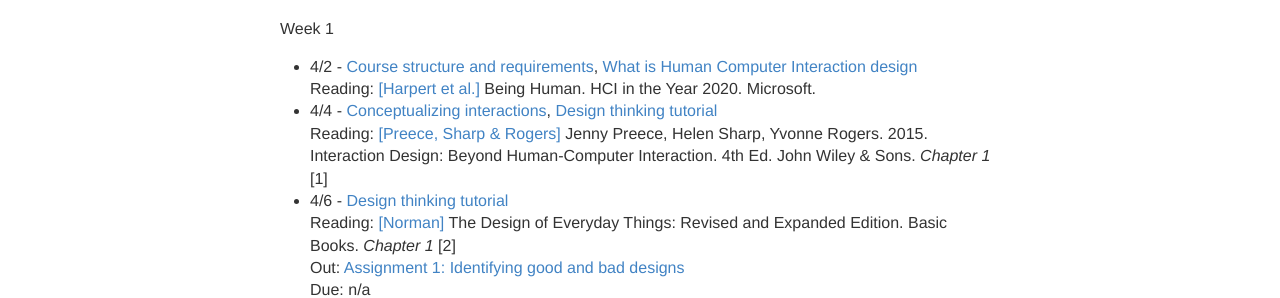
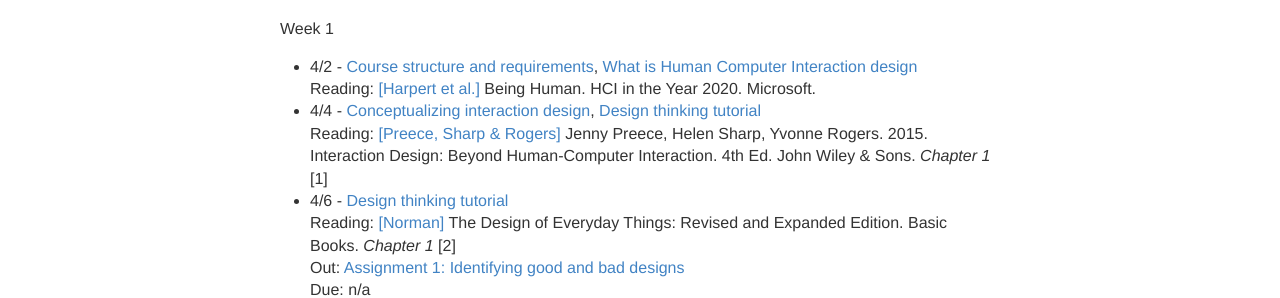
Before and after one commit to hciwang/hciwang.github.io, a Jekyll site: the page built from _posts/2018-3-25-lectures.md, in a window 1280 px wide. Shown: the part 306-604 px from the top of the page. Built offline with Jekyll 4.4.1, drawn with Linux system fonts in a browser that asks for light colours.

Commit message:
Update 2018-3-25-lectures.md

```diff
--- a/_posts/2018-3-25-lectures.md
+++ b/_posts/2018-3-25-lectures.md
@@ -8,7 +8,7 @@
 Week 1
 - 4/2 - [Course structure and requirements](https://www.dropbox.com/s/pay332s9uvy72gp/ECS189H_IntroHCI_week1_overview.pdf?dl=1), [What is Human Computer Interaction design](https://www.dropbox.com/s/e7oqpi1stguc9tb/ECS189H_IntroHCI_week1_what.pdf?dl=1)
 Reading:  [[Harpert et al.]](https://hxd.research.microsoft.com/work/being-human-human-computer-interaction-in-the-year-2020.php) Being Human. HCI in the Year 2020. Microsoft.
-- 4/4 - [Conceptualizing interactions](), [Design thinking tutorial]()
+- 4/4 - [Conceptualizing interaction design](https://www.dropbox.com/s/vyca221s2rutj8y/IntroHCI_week1_conceptualizing_interactions.pdf?dl=1), [Design thinking tutorial]()
 Reading: [[Preece, Sharp & Rogers]](http://www.id-book.com/) Jenny Preece, Helen Sharp, Yvonne Rogers. 2015. Interaction Design: Beyond Human-Computer Interaction. 4th Ed. John Wiley & Sons.  *Chapter 1* [1]
 - 4/6 - [Design thinking tutorial]()
 Reading: [[Norman]](https://www.basicbooks.com/titles/don-norman/the-design-of-everyday-things/9780465050659/) The Design of Everyday Things: Revised and Expanded Edition. Basic Books. *Chapter 1* [2]
```
